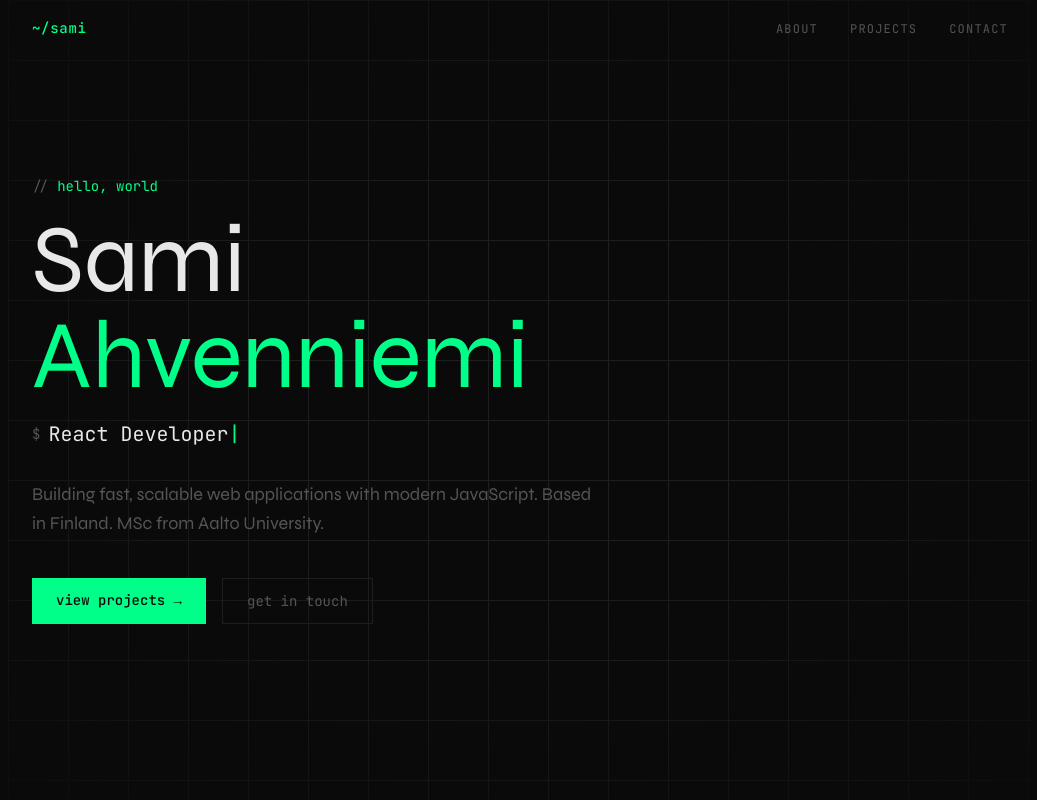
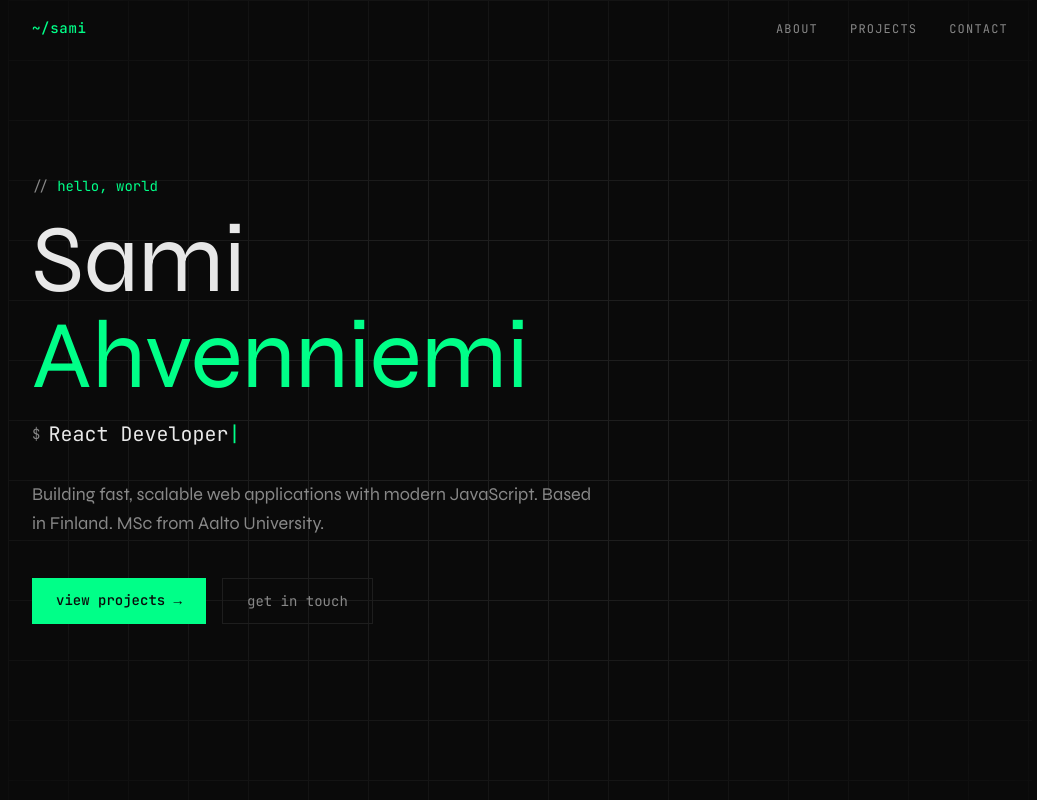
Before and after one commit to spahvenn/ahvenniemi-homepage, a Next.js app: page / in a window 1280 px wide. Shown: the top 800 px of the page, without its empty margins (120-1157 px from the left). Built offline with nearby package versions, Linux system fonts and the light colour scheme.

Commit message:
Improve text to background contrast ratio

```diff
--- a/app/globals.css
+++ b/app/globals.css
@@ -11,7 +11,7 @@
   --color-border: #1e1e1e;
   --color-accent: #00ff88;
   --color-accent-dim: #00ff8833;
-  --color-muted: #555555;
+  --color-muted: #888888;
   --color-text: #e8e8e8;
 
   --animate-fade-up: fade-up 0.5s ease-out forwards;
```
